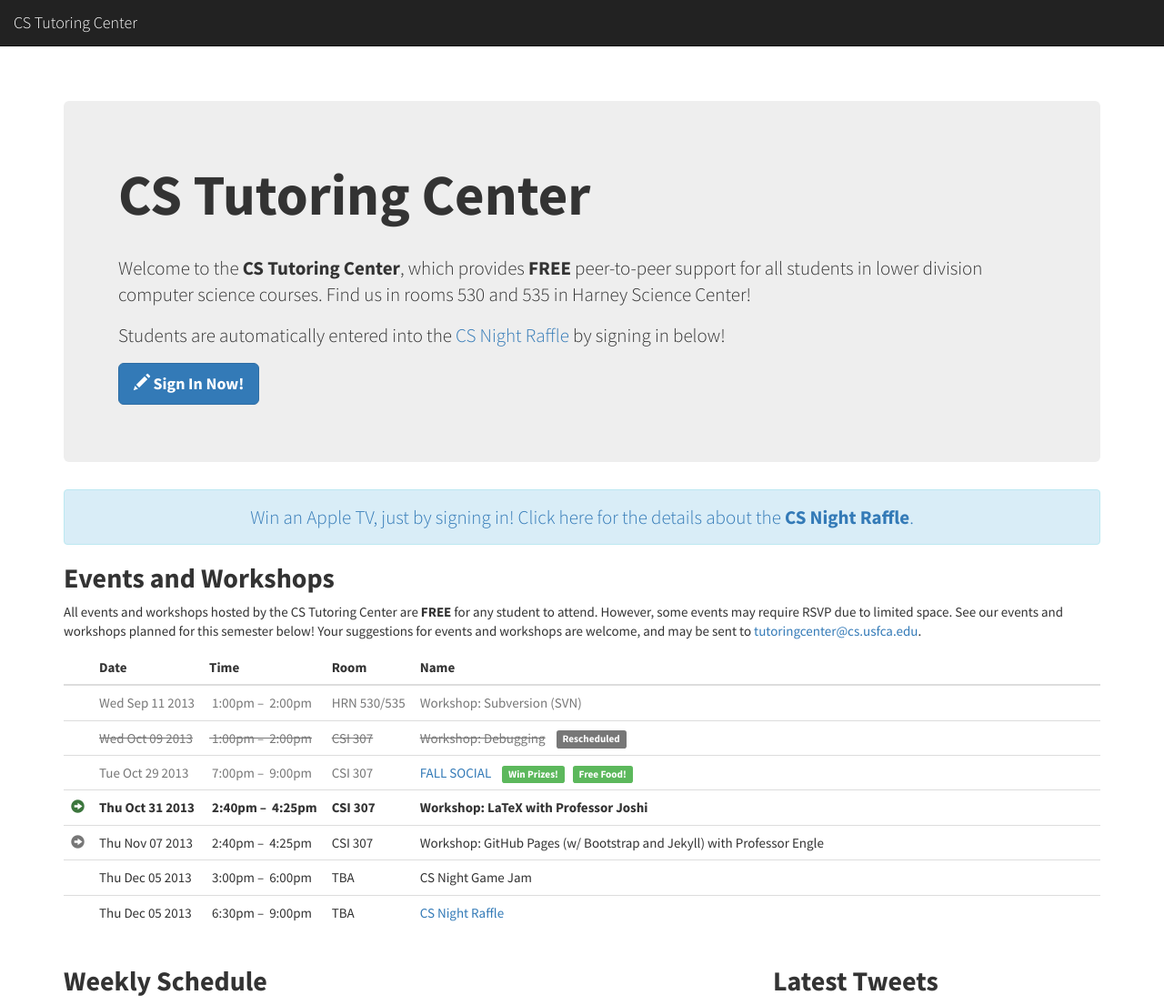
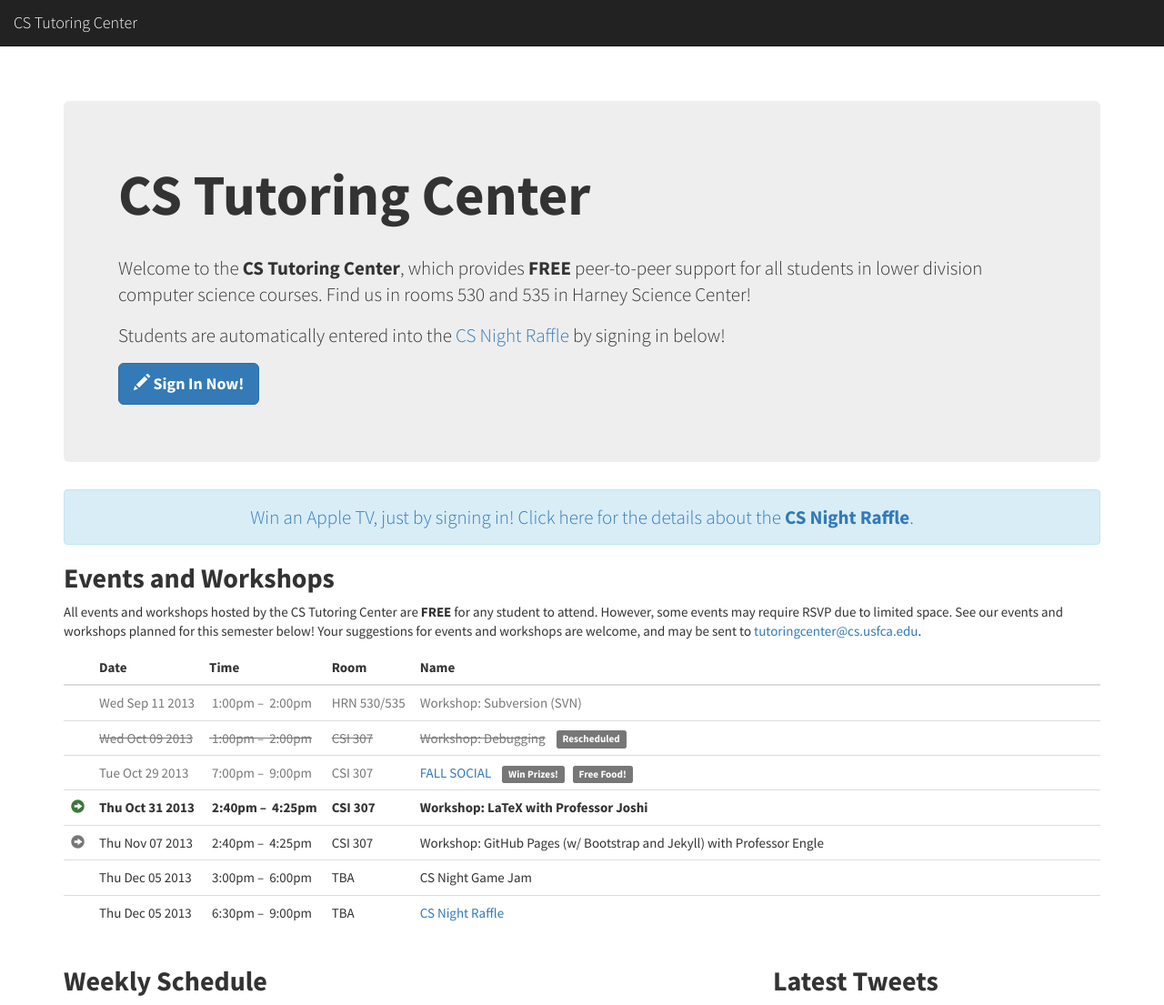
Before and after one commit to CSTutors/CSTutors.github.io, a Jekyll site: the page built from index.html, in a window 1280 px wide. Shown: the top 1105 px of the page at 91% size. Built offline with Jekyll 4.4.1, drawn with Linux system fonts in a browser that asks for light colours; nearby versions of some CDN libraries; comment, search, counter and statistics services are not loaded; grey boxes are pictures that could not be loaded.

```diff
--- a/index.html
+++ b/index.html
@@ -63,7 +63,7 @@
                     <td nowrap>Tue Oct 29 2013</td>
                     <td nowrap>&nbsp;7:00pm &ndash; &nbsp;9:00pm</td>
                     <td nowrap>CSI 307</td>
-                    <td><a href="{{ site.url }}/social.html">FALL SOCIAL</a> &nbsp;&nbsp; <span class="label label-success">Win Prizes!</span> &nbsp; <span class="label label-success">Free Food!</span></td>
+                    <td><a href="{{ site.url }}/social.html">FALL SOCIAL</a> &nbsp;&nbsp; <span class="label label-default">Win Prizes!</span> &nbsp; <span class="label label-default">Free Food!</span></td>
                 </tr>
 
                 <tr style="font-weight: 900;">
```
Also changed, not shown: 3 other files.
